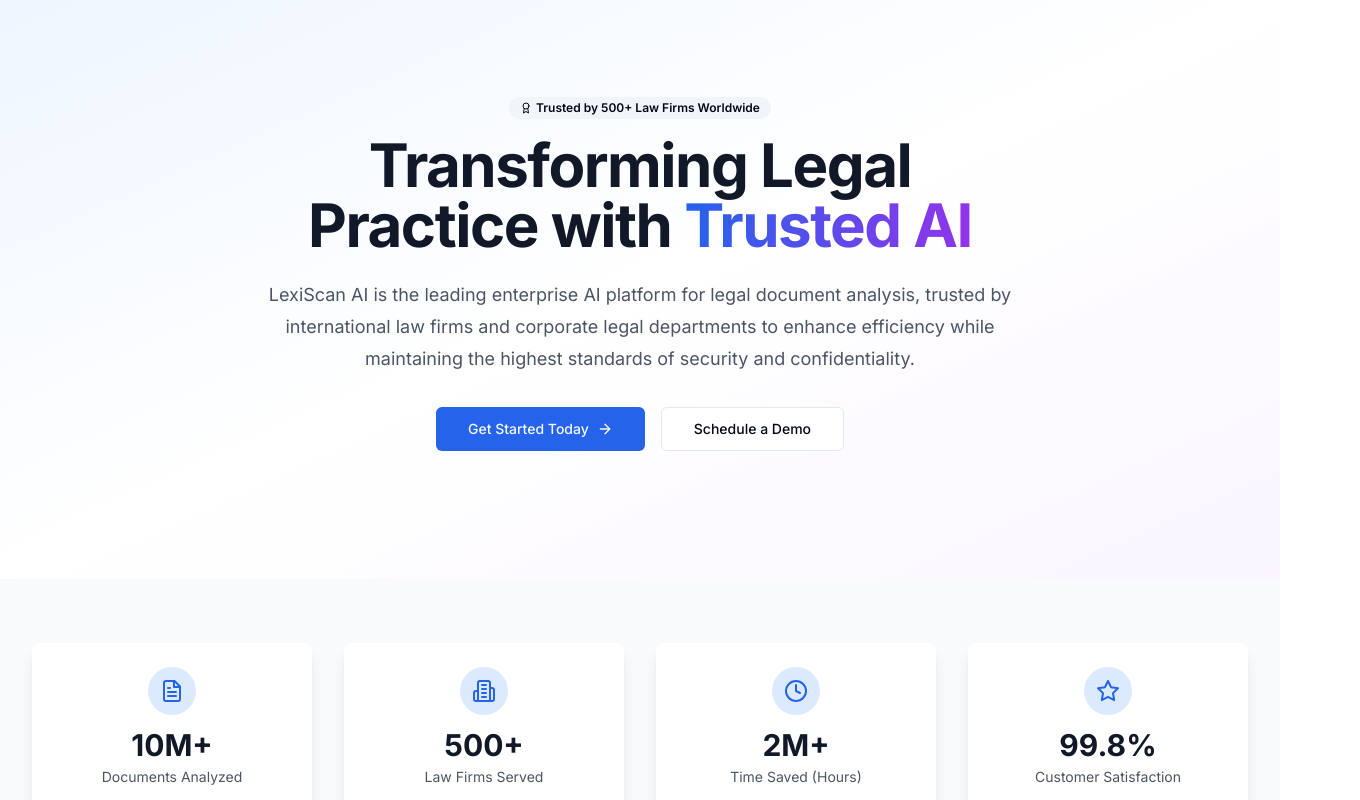
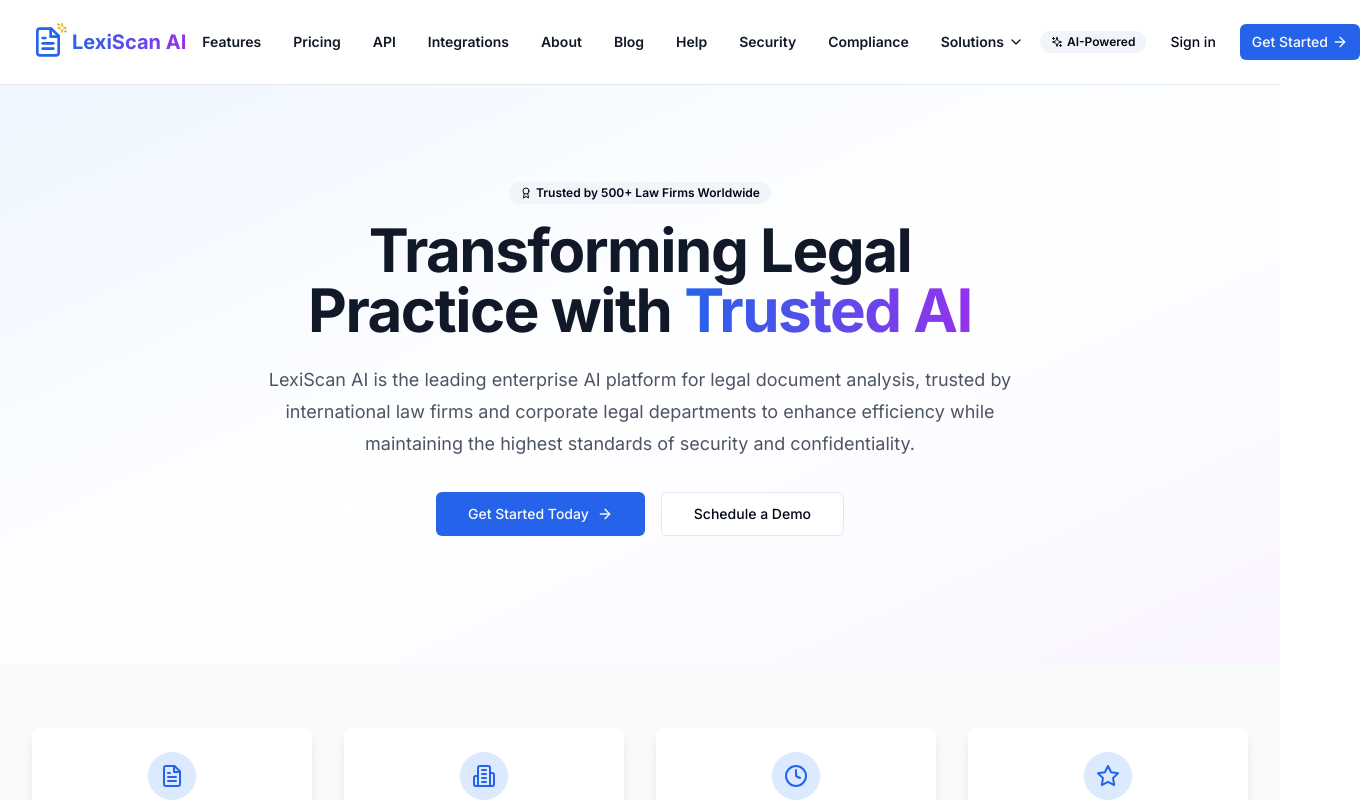
Before and after one commit to AliUppal97/lexiscanai, a Next.js app in the folder apps/web/: page /about in a window 1280 px wide. Shown: the top 800 px of the page, 1360 px wide, since content can reach past the window. Built offline with nearby package versions, Linux system fonts and the light colour scheme.

Commit message:
fix: add missing Header and Footer components to About and Security pages

```diff
--- a/apps/web/src/app/about/page.tsx
+++ b/apps/web/src/app/about/page.tsx
@@ -1,5 +1,7 @@
 import type { Metadata } from "next"
 import Link from "next/link"
+import { Header } from "@/components/layout/header"
+import { Footer } from "@/components/layout/footer"
 import { Button } from "@/components/ui/button"
 import { Badge } from "@/components/ui/badge"
 import { Card, CardContent } from "@/components/ui/card"
@@ -187,8 +189,11 @@ const whyChooseUs = [
 export default function AboutPage() {
   return (
     <div className="min-h-screen bg-white">
-      {/* Hero Section */}
-      <section className="relative bg-gradient-to-br from-blue-50 via-white to-purple-50 pt-20 pb-24 sm:pt-24 sm:pb-32">
+      <Header />
+
+      <main>
+        {/* Hero Section */}
+        <section className="relative bg-gradient-to-br from-blue-50 via-white to-purple-50 pt-20 pb-24 sm:pt-24 sm:pb-32">
         <div className="mx-auto max-w-7xl px-6 lg:px-8">
           <div className="mx-auto max-w-3xl text-center">
             <Badge variant="secondary" className="mb-4">
@@ -543,6 +548,9 @@ export default function AboutPage() {
           </div>
         </div>
       </section>
+      </main>
+
+      <Footer />
     </div>
   )
 }
--- a/apps/web/src/app/security/page.tsx
+++ b/apps/web/src/app/security/page.tsx
@@ -1,5 +1,7 @@
 import type { Metadata } from "next"
 import Link from "next/link"
+import { Header } from "@/components/layout/header"
+import { Footer } from "@/components/layout/footer"
 import { Shield, Lock, Eye, Database, Server, Users, AlertTriangle, CheckCircle, FileText, Calendar, Globe, Zap, ArrowRight } from "lucide-react"
 import { Card, CardContent, CardDescription, CardHeader, CardTitle } from "@/components/ui/card"
 import { Badge } from "@/components/ui/badge"
@@ -170,6 +172,8 @@ const auditReports = [
 export default function SecurityPage() {
   return (
     <div className="min-h-screen bg-white">
+      <Header />
+
       <main>
         {/* Hero Section */}
         <section className="relative bg-gradient-to-br from-blue-50 via-white to-purple-50 pt-20 pb-24 sm:pt-24 sm:pb-32">
@@ -516,6 +520,8 @@ export default function SecurityPage() {
           </div>
         </section>
       </main>
+
+      <Footer />
     </div>
   )
 }
```
